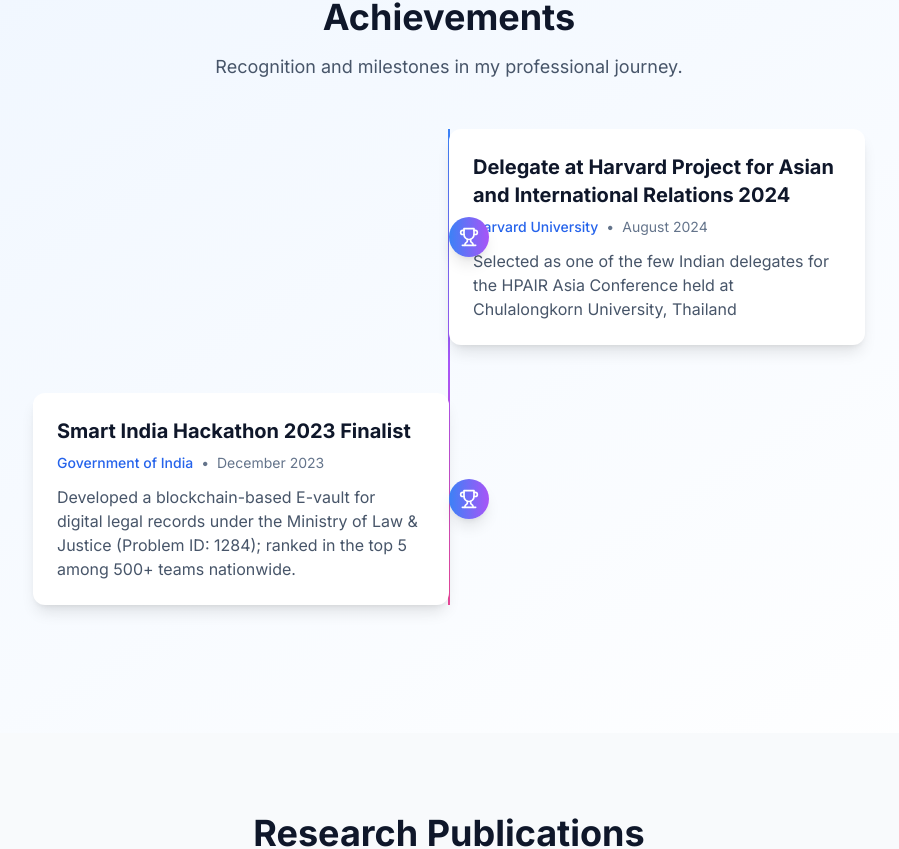
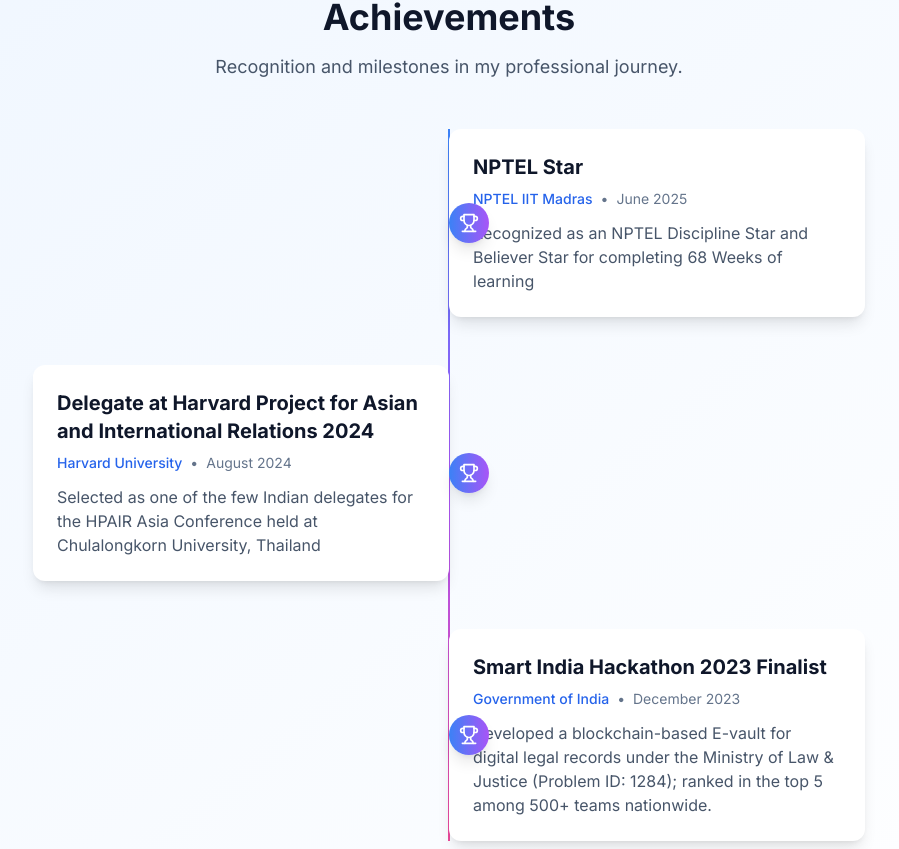
Before and after one commit to Templar121/Portfolio-Professional, a React (Vite) app: page / in a window 1280 px wide. Shown: the part 3405-4254 px from the top of the page, without its empty margins (191-1090 px from the left). Built offline with nearby package versions, Linux system fonts and the light colour scheme.

Commit message:
Update portfolioData.ts

```diff
--- a/src/data/portfolioData.ts
+++ b/src/data/portfolioData.ts
@@ -141,13 +141,20 @@
 export const achievements: Achievement[] = [
   {
     id: '1',
+    title: 'NPTEL Star',
+    issuer: 'NPTEL IIT Madras',
+    date: 'June 2025',
+    description: 'Recognized as an NPTEL Discipline Star and Believer Star for completing 68 Weeks of learning',
+  },
+  {
+    id: '2',
     title: 'Delegate at Harvard Project for Asian and International Relations 2024',
     issuer: 'Harvard University',
     date: 'August 2024',
     description: 'Selected as one of the few Indian delegates for the HPAIR Asia Conference held at Chulalongkorn University, Thailand',
   },
   {
-    id: '2',
+    id: '3',
     title: 'Smart India Hackathon 2023 Finalist',
     issuer: 'Government of India',
     date: 'December 2023',
```
